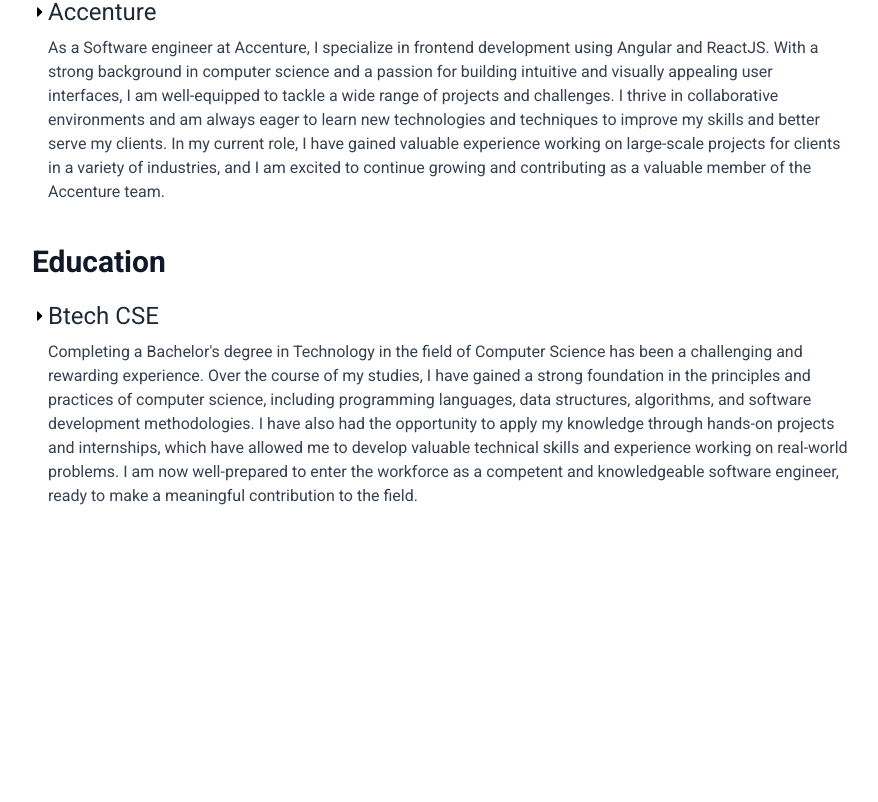
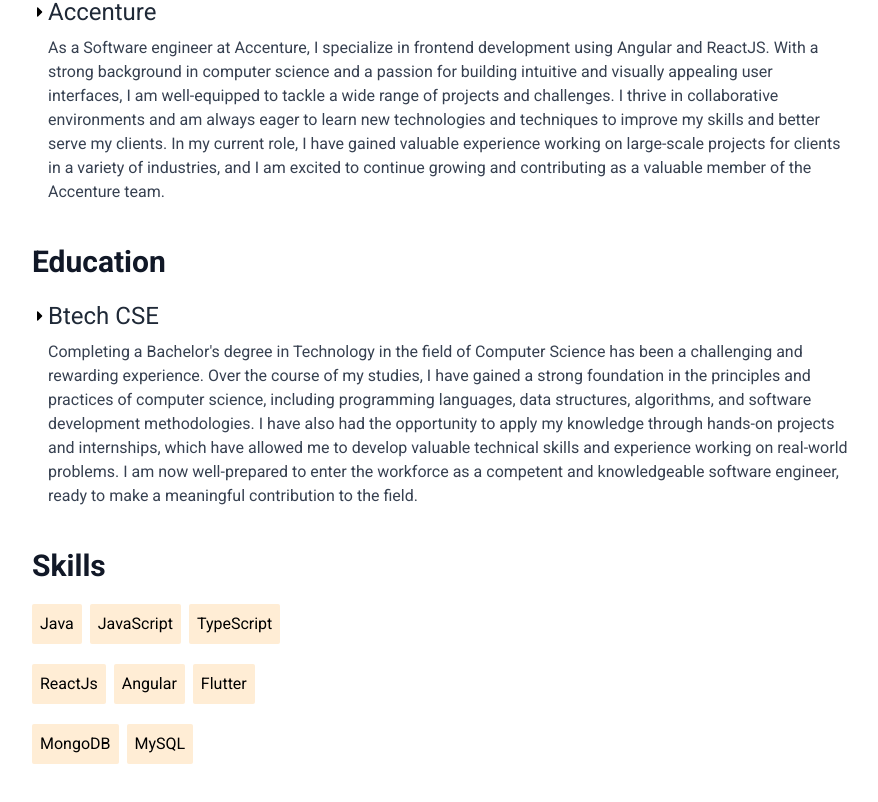
Before and after one commit to fs0sp/portfolio, a React (Create React App) app: page /about in a window 1280 px wide. Shown: the part 276-1078 px from the top of the page, without its empty margins (200-1078 px from the left). Before the commit the page ends 824 px from the top, so only its background shows below. Built offline with nearby package versions, Linux system fonts and the light colour scheme.

Commit message:
skills section added in about page

```diff
--- a/src/features/about/components/About.js
+++ b/src/features/about/components/About.js
@@ -30,6 +30,23 @@
               <p className='pl-4 font-roboto mt-2 text-gray-700 dark:text-gray-500'>Completing a Bachelor's degree in Technology in the field of Computer Science has been a challenging and rewarding experience. Over the course of my studies, I have gained a strong foundation in the principles and practices of computer science, including programming languages, data structures, algorithms, and software development methodologies. I have also had the opportunity to apply my knowledge through hands-on projects and internships, which have allowed me to develop valuable technical skills and experience working on real-world problems. I am now well-prepared to enter the workforce as a competent and knowledgeable software engineer, ready to make a meaningful contribution to the field.</p>
             </div>
           </div>
+          <div className='mt-10'>
+            <h2 className='text-3xl font-semibold font-roboto text-gray-900 dark:text-gray-300'>Skills</h2>
+            <div className='mt-5 flex gap-2'>
+              <p className='w-min p-2 bg-orange-100 font-roboto rounded-sm'>Java</p>
+              <p className='w-min p-2 bg-orange-100 font-roboto rounded-sm'>JavaScript</p>
+              <p className='w-min p-2 bg-orange-100 font-roboto rounded-sm'>TypeScript</p>
+            </div>
+            <div className='mt-5 flex gap-2'>
+              <p className='w-min p-2 bg-orange-100 font-roboto rounded-sm'>ReactJs</p>
+              <p className='w-min p-2 bg-orange-100 font-roboto rounded-sm'>Angular</p>
+              <p className='w-min p-2 bg-orange-100 font-roboto rounded-sm'>Flutter</p>
+            </div>
+            <div className='mt-5 flex gap-2'>
+              <p className='w-min p-2 bg-orange-100 font-roboto rounded-sm'>MongoDB</p>
+              <p className='w-min p-2 bg-orange-100 font-roboto rounded-sm'>MySQL</p>
+            </div>
+          </div>
         </div>
       </div>
     </div>
```
